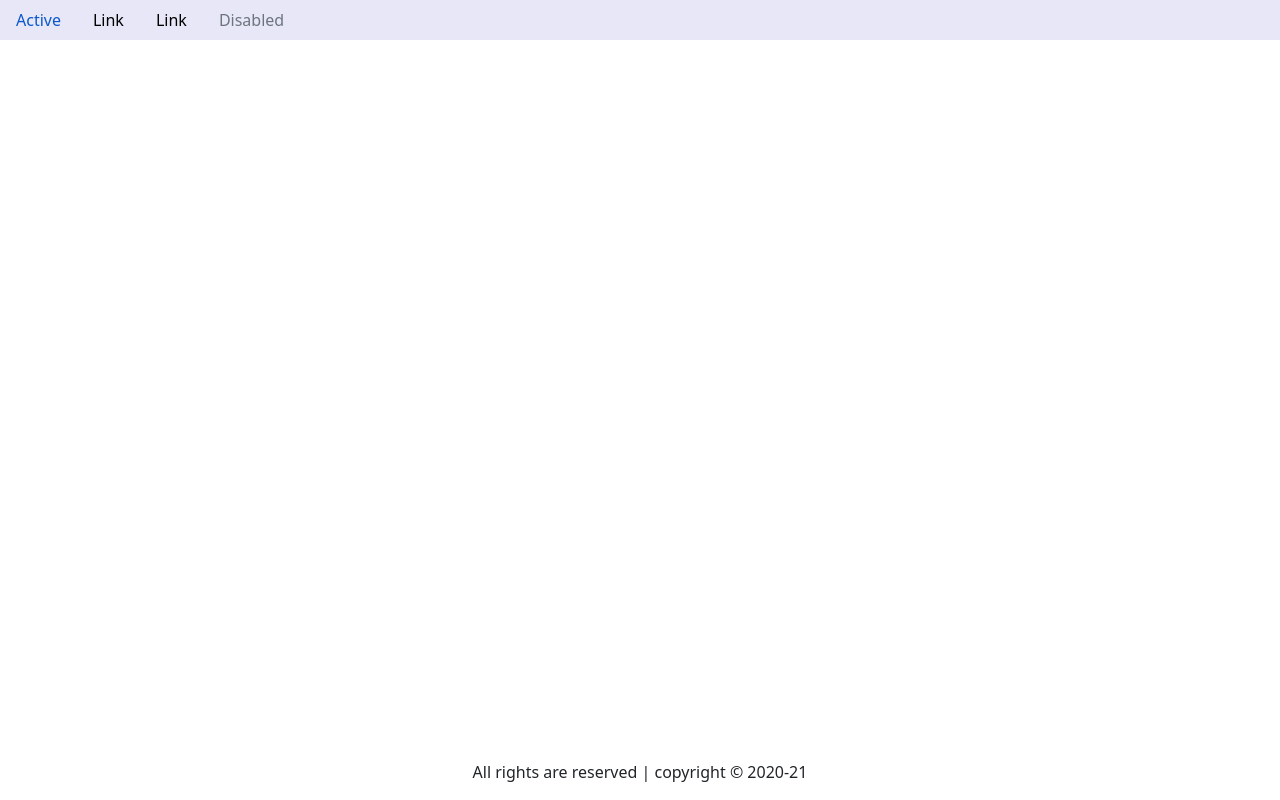
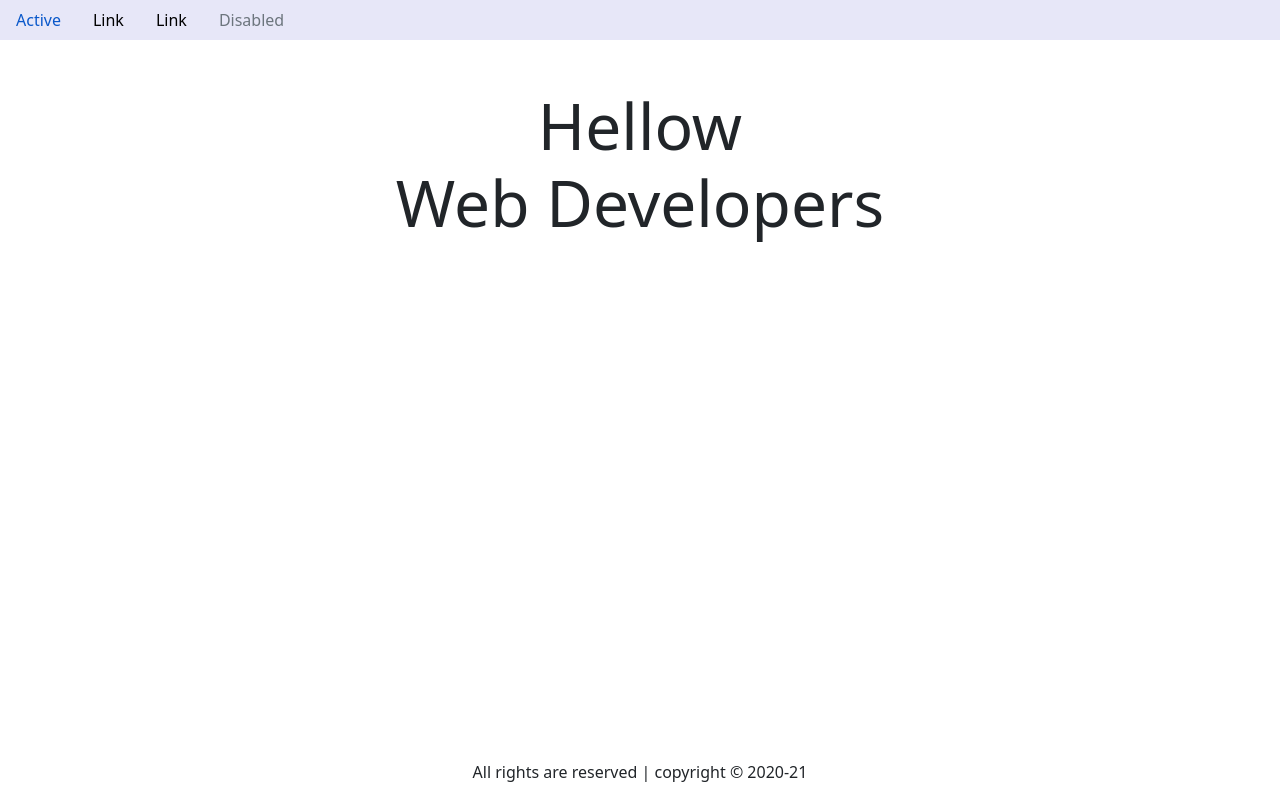
Before and after one commit to HardikRathod10/PracticeRepo, a plain HTML site: page index.html in a window 1280 px wide. Drawn offline with Linux system fonts and the light colour scheme.

Commit message:
hello message added from feature1 branch

```diff
--- a/index.html
+++ b/index.html
@@ -18,6 +18,13 @@
         <a class="nav-link" href="#">Link</a>
         <a class="nav-link disabled" href="#" tabindex="-1" aria-disabled="true">Disabled</a>
     </nav>
+    <div class="container">
+        <div class="row">
+            <div class="col mx-auto mt-5">
+                <h1 class="display-3 text-center">Hellow<br>Web Developers</h1>
+            </div>
+        </div>
+    </div>
     <footer class="fixed-bottom">
         <p class="text-center">All rights are reserved | copyright &copy; 2020-21</p>
     </footer>
```
